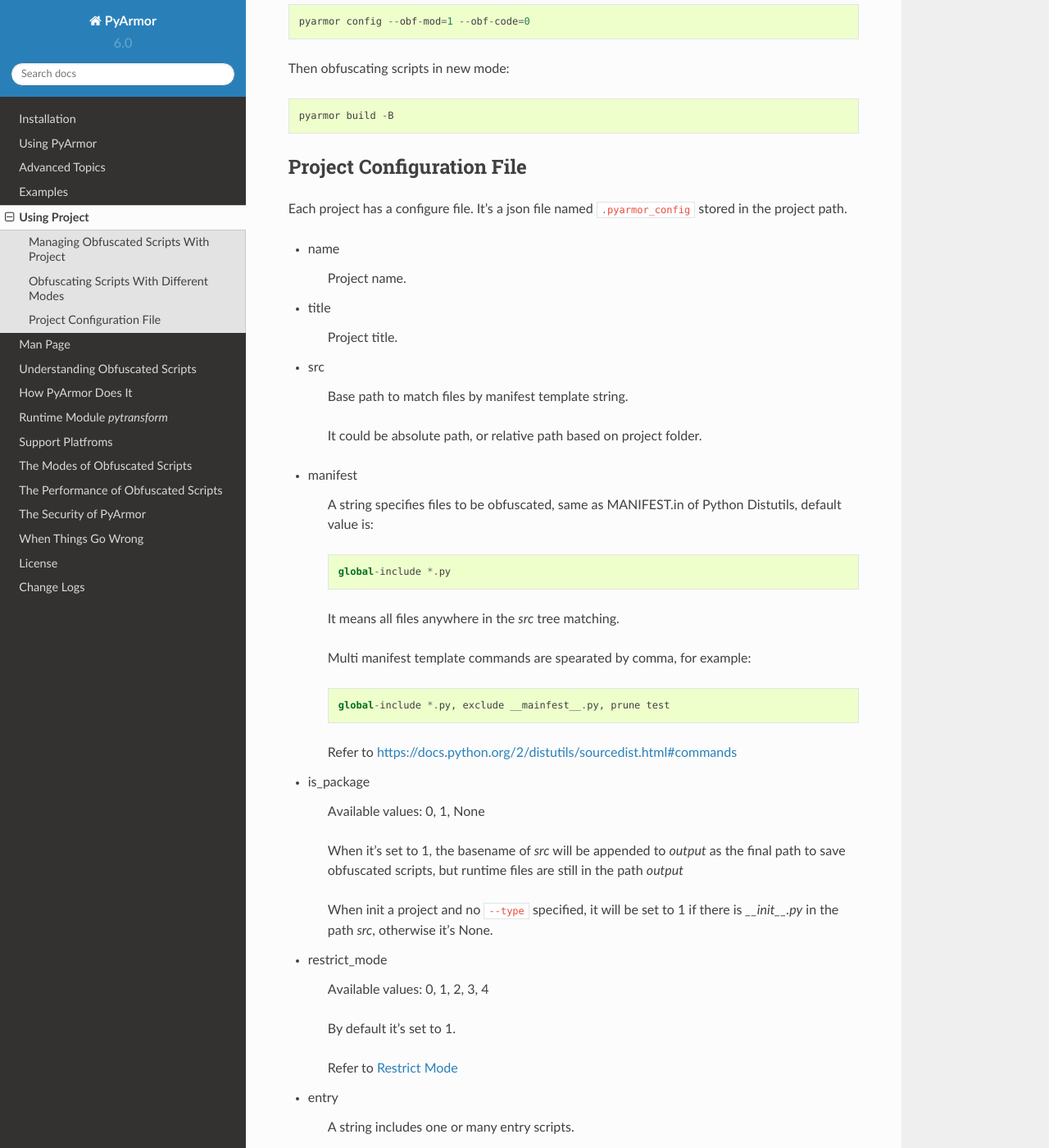
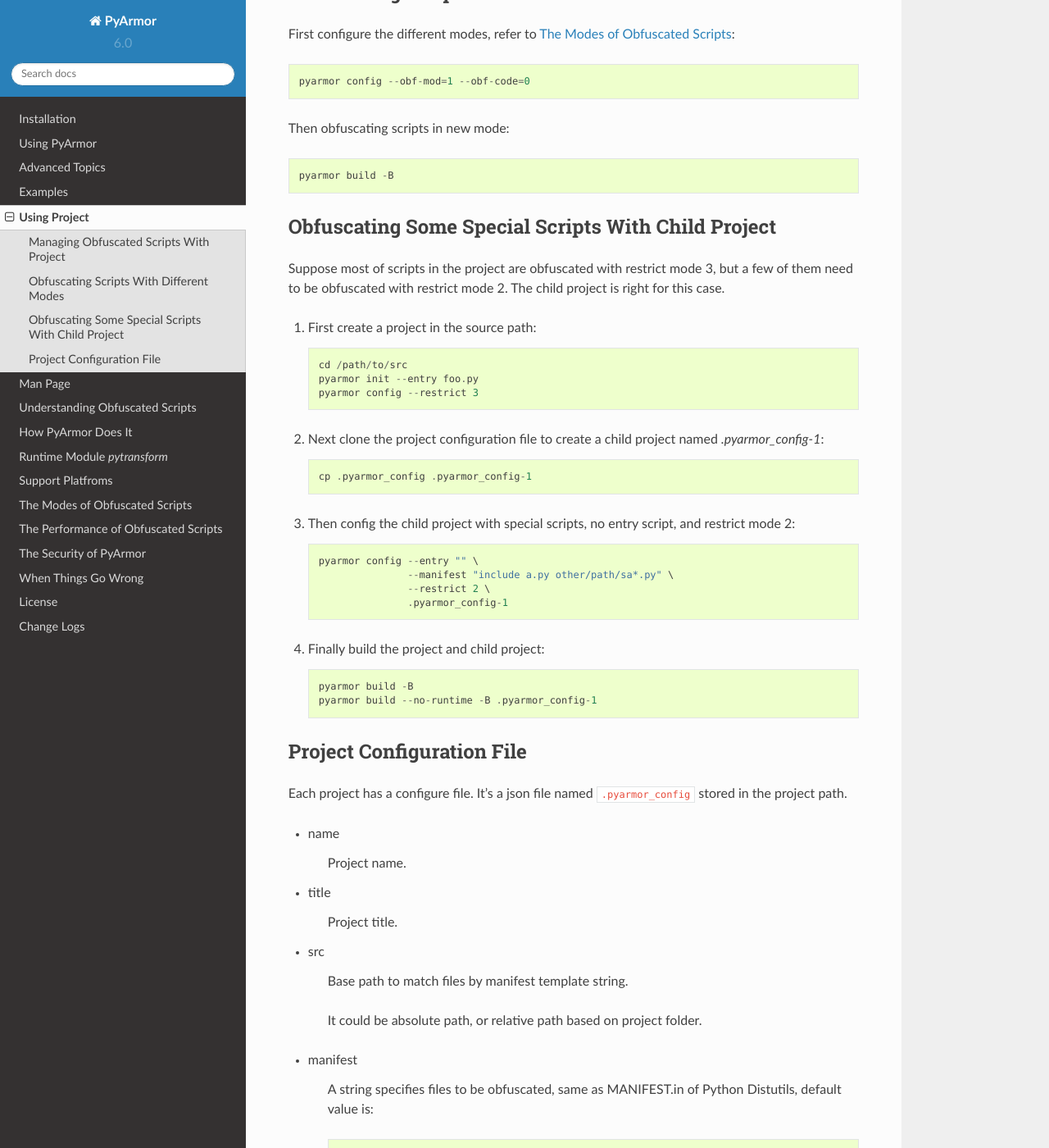
Before and after one commit to dashingsoft/pyarmor, a Sphinx documentation site: the page built from docs/project.rst, in a window 1280 px wide and 1400 px high, scrolled down 1737 px. Shown: the whole window at 82% size. Built offline with Sphinx 7.4.7 and the Read the Docs theme 2.0.0, drawn with Linux system fonts in a browser that asks for light colours; some of the changed text lies outside the part shown.

Commit message:
Document child project

```diff
--- a/docs/project.rst
+++ b/docs/project.rst
@@ -12,6 +12,8 @@
 * Filter obfuscated scripts in the project, exclude some scripts
 * Obfuscate the scripts with different modes
 * More convenient to manage obfuscated scripts
+
+.. _managing obfuscated scripts with project:
 
 Managing Obfuscated Scripts With Project
 ----------------------------------------
@@ -48,6 +50,10 @@
 
     pyarmor config --manifest "include *.py, prune dist, prune test"
 
+By ``--manifest``, the project scripts could be selected exactly, more
+information refer to the description of the attribute `manifest` in the section
+`Project Configuration File`_
+
 Force rebuild::
 
     pyarmor build --force
@@ -74,6 +80,40 @@
 Then obfuscating scripts in new mode::
 
     pyarmor build -B
+
+.. _obfuscating some special scripts with child project:
+
+Obfuscating Some Special Scripts With Child Project
+---------------------------------------------------
+
+Suppose most of scripts in the project are obfuscated with restrict mode 3, but
+a few of them need to be obfuscated with restrict mode 2. The child project is
+right for this case.
+
+1. First create a project in the source path::
+
+    cd /path/to/src
+    pyarmor init --entry foo.py
+    pyarmor config --restrict 3
+
+2. Next clone the project configuration file to create a child project named
+   `.pyarmor_config-1`::
+
+    cp .pyarmor_config .pyarmor_config-1
+
+3. Then config the child project with special scripts, no entry script, and
+   restrict mode 2::
+
+    pyarmor config --entry "" \
+                   --manifest "include a.py other/path/sa*.py" \
+                   --restrict 2 \
+                   .pyarmor_config-1
+
+4. Finally build the project and child project::
+
+    pyarmor build -B
+    pyarmor build --no-runtime -B .pyarmor_config-1
+
 
 .. _project configuration file:
 
```
